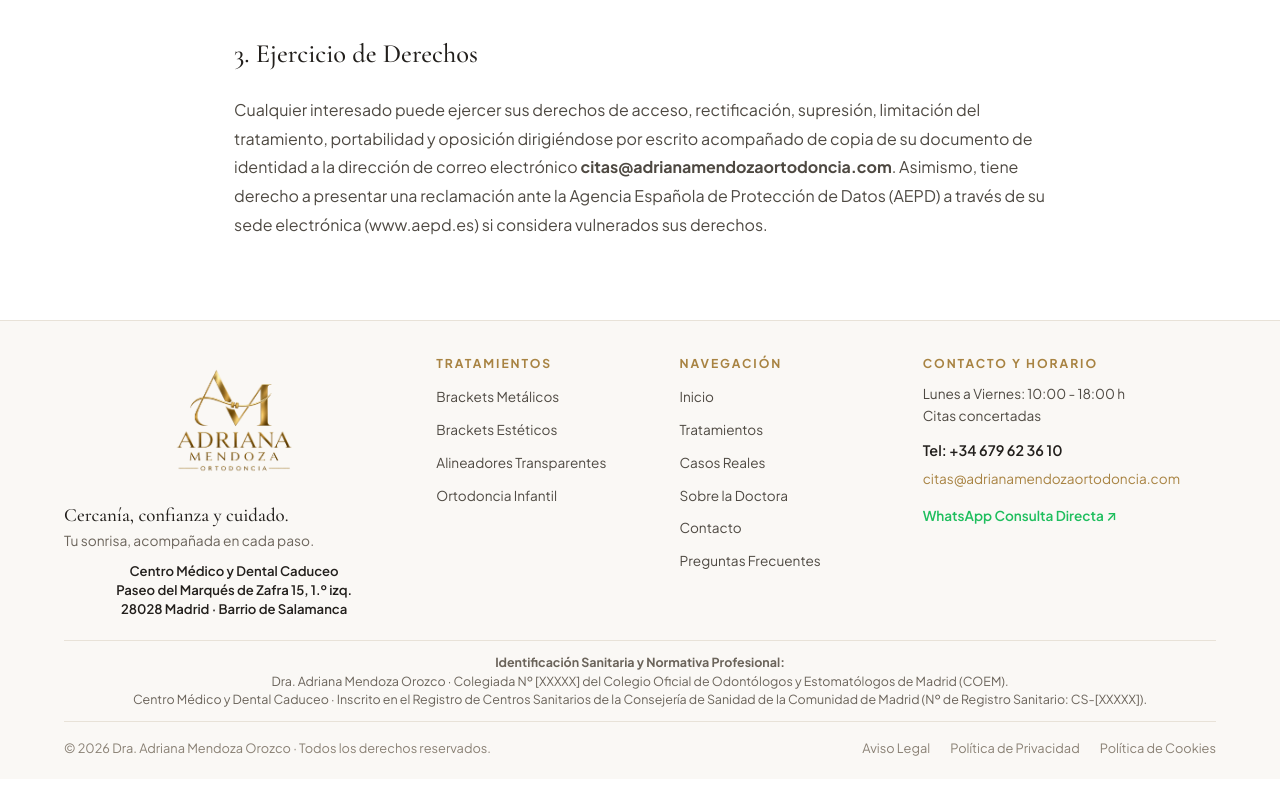
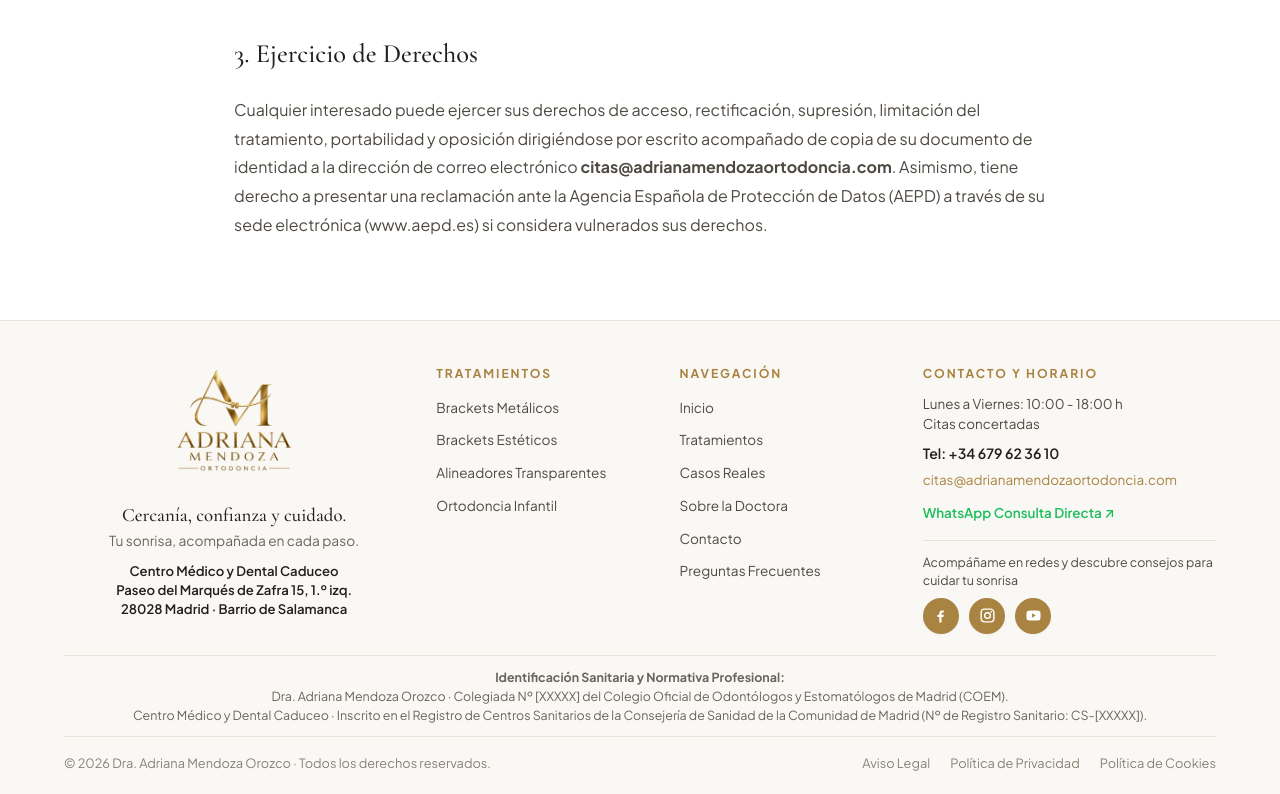
Before and after one commit to Adriana-Mendoza/Ortodoncia, a plain HTML site: page politica-privacidad.html in a window 1280 px wide. Shown: the part 1368-2162 px from the top of the page. Drawn offline with nearby package versions, Linux system fonts and the light colour scheme.

Commit message:
Update politica-privacidad.html

```diff
--- a/politica-privacidad.html
+++ b/politica-privacidad.html
@@ -103,84 +103,8 @@
     </div>
   </main>
 
-  <!-- ========================================================================
-       Pie de Página (Footer)
-       ======================================================================== -->
-  <footer class="site-footer">
-    <div class="container">
-      <div class="footer-grid-refined">
-
-        <div>
-          <img src="img/logo.png" alt="Dra. Adriana Mendoza Orozco" class="footer-large-logo">
-          <p class="footer-headline">Cercanía, confianza y cuidado.</p>
-          <p class="footer-subheadline">Tu sonrisa, acompañada en cada paso.</p>
-          <div class="footer-address">
-            Centro Médico y Dental Caduceo<br>
-            Paseo del Marqués de Zafra 15, 1.º izq.<br>
-            28028 Madrid · Barrio de Salamanca
-          </div>
-        </div>
-
-        <div>
-          <h4 class="footer-heading">Tratamientos</h4>
-          <ul class="footer-nav-list">
-            <li><a href="tratamientos.html#brackets-metalicos">Brackets Metálicos</a></li>
-            <li><a href="tratamientos.html#brackets">Brackets Estéticos</a></li>
-            <li><a href="tratamientos.html#alineadores">Alineadores Transparentes</a></li>
-            <li><a href="tratamientos.html#infantil">Ortodoncia Infantil</a></li>
-          </ul>
-        </div>
-
-        <div>
-          <h4 class="footer-heading">Navegación</h4>
-          <ul class="footer-nav-list">
-            <li><a href="index.html">Inicio</a></li>
-            <li><a href="tratamientos.html">Tratamientos</a></li>
-            <li><a href="casos-reales.html">Casos Reales</a></li>
-            <li><a href="sobre-la-doctora.html">Sobre la Doctora</a></li>
-            <li><a href="contacto.html">Contacto</a></li>
-            <li><a href="preguntas-frecuentes.html">Preguntas Frecuentes</a></li>
-          </ul>
-        </div>
-
-        <div>
-          <h4 class="footer-heading">Contacto y Horario</h4>
-          <p style="font-size: 0.85rem; line-height: 1.6; margin-bottom: 0.75rem;">
-            Lunes a Viernes: 10:00 - 18:00 h<br>
-            Citas concertadas
-          </p>
-          <p style="font-size: 0.9rem; font-weight: 600; color: var(--color-text-main); margin-bottom: 0.35rem;">
-            Tel: +34 679 62 36 10
-          </p>
-          <p style="font-size: 0.85rem; color: var(--color-gold); margin-bottom: 0.75rem;">
-            citas@adrianamendozaortodoncia.com
-          </p>
-          <a href="https://wa.me/34679623610" target="_blank" rel="noopener noreferrer" class="link-arrow" style="font-size: 0.85rem; color: #1EBE5D;">
-            WhatsApp Consulta Directa ↗
-          </a>
-        </div>
-
-      </div>
-
-      <!-- Mandatory Sanitary Notice in Madrid -->
-      <div class="footer-sanitary-box">
-        <strong>Identificación Sanitaria y Normativa Profesional:</strong><br>
-        Dra. Adriana Mendoza Orozco · Colegiada Nº [XXXXX] del Colegio Oficial de Odontólogos y Estomatólogos de Madrid (COEM).<br>
-        Centro Médico y Dental Caduceo · Inscrito en el Registro de Centros Sanitarios de la Consejería de Sanidad de la Comunidad de Madrid (Nº de Registro Sanitario: CS-[XXXXX]).
-      </div>
-
-      <div class="footer-bottom">
-        <div>
-          © 2026 Dra. Adriana Mendoza Orozco · Todos los derechos reservados.
-        </div>
-        <div class="footer-legal-links">
-          <a href="aviso-legal.html">Aviso Legal</a>
-          <a href="politica-privacidad.html">Política de Privacidad</a>
-          <a href="politica-cookies.html">Política de Cookies</a>
-        </div>
-      </div>
-    </div>
-  </footer>
+  <!-- Pie de página común cargado dinámicamente desde footer.html -->
+  <div id="footer-placeholder"></div>
 
   <!-- Floating Desktop WhatsApp Button -->
   <a href="https://wa.me/34679623610" target="_blank" rel="noopener noreferrer" class="floating-whatsapp-btn" aria-label="Escríbenos por WhatsApp">
```
